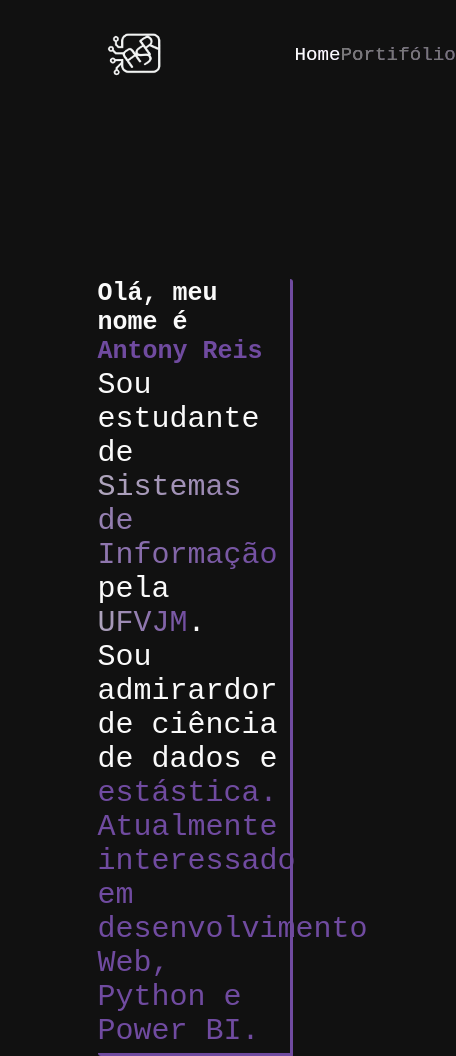
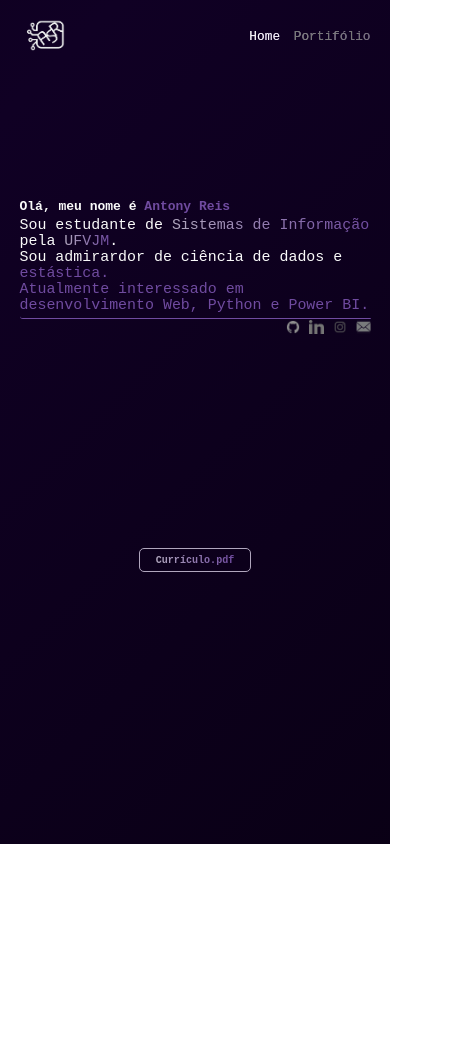
Before and after one commit to Antony-Reis/site-portifolio, a plain HTML site: page index.html in a window 390 px wide. Shown: the top 1056 px of the page, 456 px wide, since content can reach past the window. After the commit the page ends 844 px from the top, so only its background shows below. Drawn offline with Linux system fonts and the light colour scheme.

Commit message:
Adaptei a main page para celulares

```diff
--- a/main.css
+++ b/main.css
@@ -7,6 +7,7 @@
 
 html {
     height: 100%;
+    overflow-y: scroll;
 }
 
 a {
@@ -19,12 +20,15 @@ a {
 }
 
 body {
+    background: linear-gradient(-45deg,
+            #111111, #090014, #100024, #090014,
+            #111111);
+    background-size: 400% 400%;
     height: 100vh;
-    width: 100vw;
-    background-color: #111111;
+    width: 100%;
     color: #fafafa;
     animation: fadein 1.75s;
-
+    animation: gradient ease 15s infinite;
 }
 
 
@@ -124,26 +128,27 @@ a:hover {
 
 #cabecalho {
     display: flex;
-    justify-content: space-between;
+    justify-content: flex-start;
     align-items: center;
     margin: 0 auto;
     width: 50%;
     height: 6.875rem;
+    gap: 3.5vw;
 }
 
 #logo {
     width: 5rem;
     height: 5rem;
-    object-fit: contain;
+    margin-right: auto;
+    /* empurra todo o resto para a direita */
+
 }
 
 #botao-home {
-    margin-left: 30vw;
     color: #fafafa;
 }
 
 #botao-home2 {
-    margin-left: 30vw;
     color: #777777;
 }
 
@@ -173,7 +178,6 @@ a:hover {
     top: 20vh;
     margin: 0 auto;
     font-family: monospace;
-    border-right: 3px solid #704ba0;
     border-bottom: 3px solid #704ba0;
     border-top-right-radius: 3px;
     border-bottom-left-radius: 3px;
@@ -195,15 +199,15 @@ a:hover {
 
 #link-redes {
     margin: 0 auto;
+    text-align: end;
     position: relative;
-    top: 20.5vh;
+    top: 20vh;
     width: 50%;
 
     img {
-        margin: auto 0;
-        margin-right: 0.75%;
-        width: 25px;
-        height: 25px;
+        margin-left: 5px;
+        width: 1.563rem;
+        height: 1.563rem;
     }
 }
 
@@ -307,3 +311,77 @@ a:hover {
         box-shadow: 0 0 0 0 #44009c;
     }
 }
+
+@keyframes gradient {
+    0% {
+        background-position: 0% 50%;
+    }
+
+    50% {
+        background-position: 100% 50%;
+    }
+
+    100% {
+        background-position: 0% 50%;
+    }
+}
+
+@media (max-width: 550px) {
+body{
+    height: 100vh;
+    width: 100vw;
+}
+    #cabecalho {
+
+        width: 90% !important;
+        height: 4.5rem !important;
+        .botao-cabecalho {
+            font-size: 80% !important;
+        }
+
+        #logo {
+            width: 3.5rem;
+            height: 3.5rem;
+        }
+    }
+
+    #text {
+        width: 90% !important;
+        border-bottom: 1px solid #704ba0;
+        position: relative;
+        top: 15vh;
+
+        h1 {
+            font-size: 100% !important;
+        }
+
+        p {
+            font-size: 115% !important;
+        }
+
+    }
+
+    #link-redes {
+        width: 90% !important;
+        position: relative;
+        top: 15.1vh !important;
+        img {
+            width: 0.9rem;
+            height: 0.9rem;
+        }
+
+    }
+
+    #botao-curriculo {
+        position: relative;
+        margin: 0 auto;
+        top: 40vh;
+        font-size: 0.63rem !important;
+        width: 7rem;
+        height: 1.5rem;
+        line-height: 1.5rem;
+        border: 1px solid #b0a6bd;
+        animation: pulse 1.5s infinite;
+        border-radius: 5px;
+    }
+}
```
